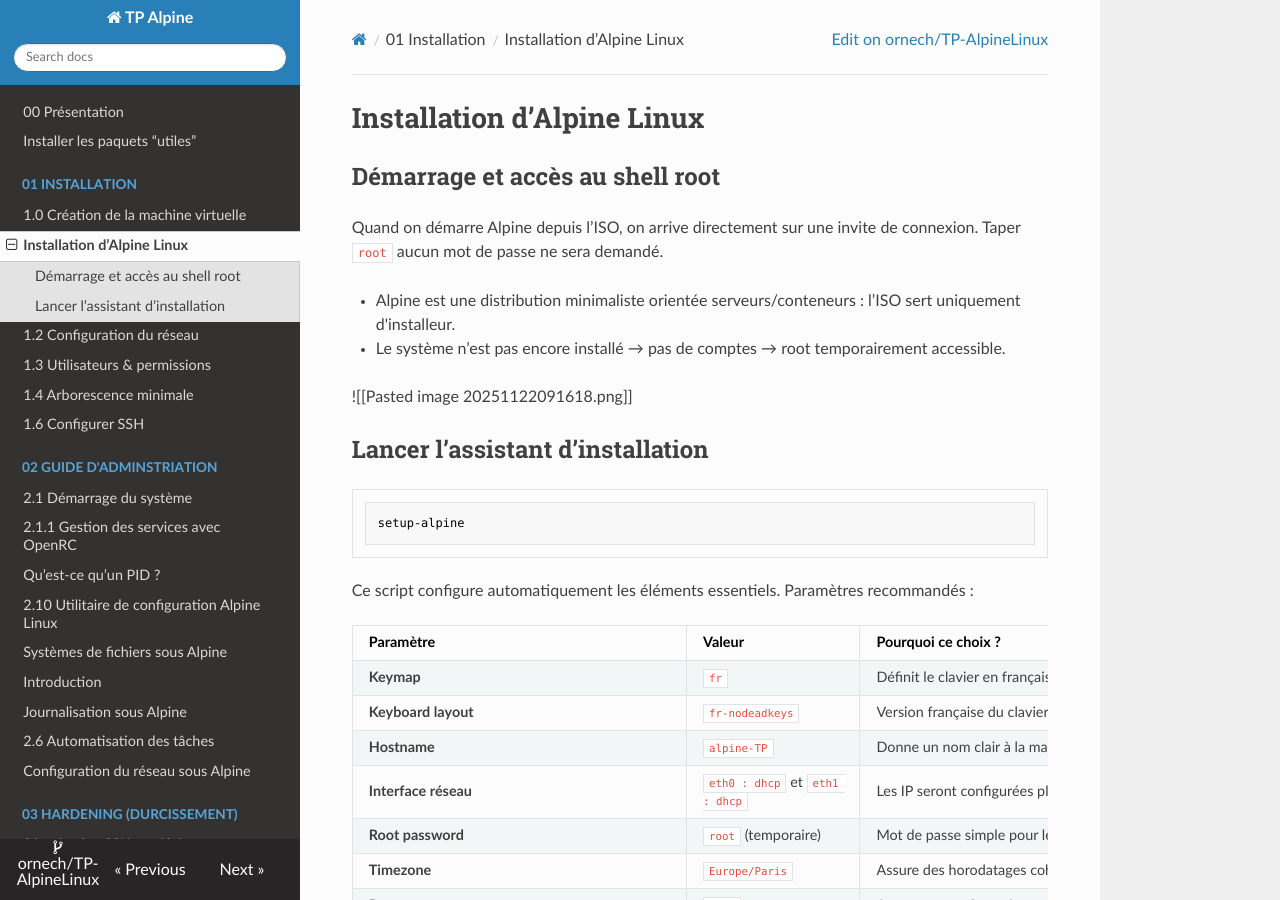
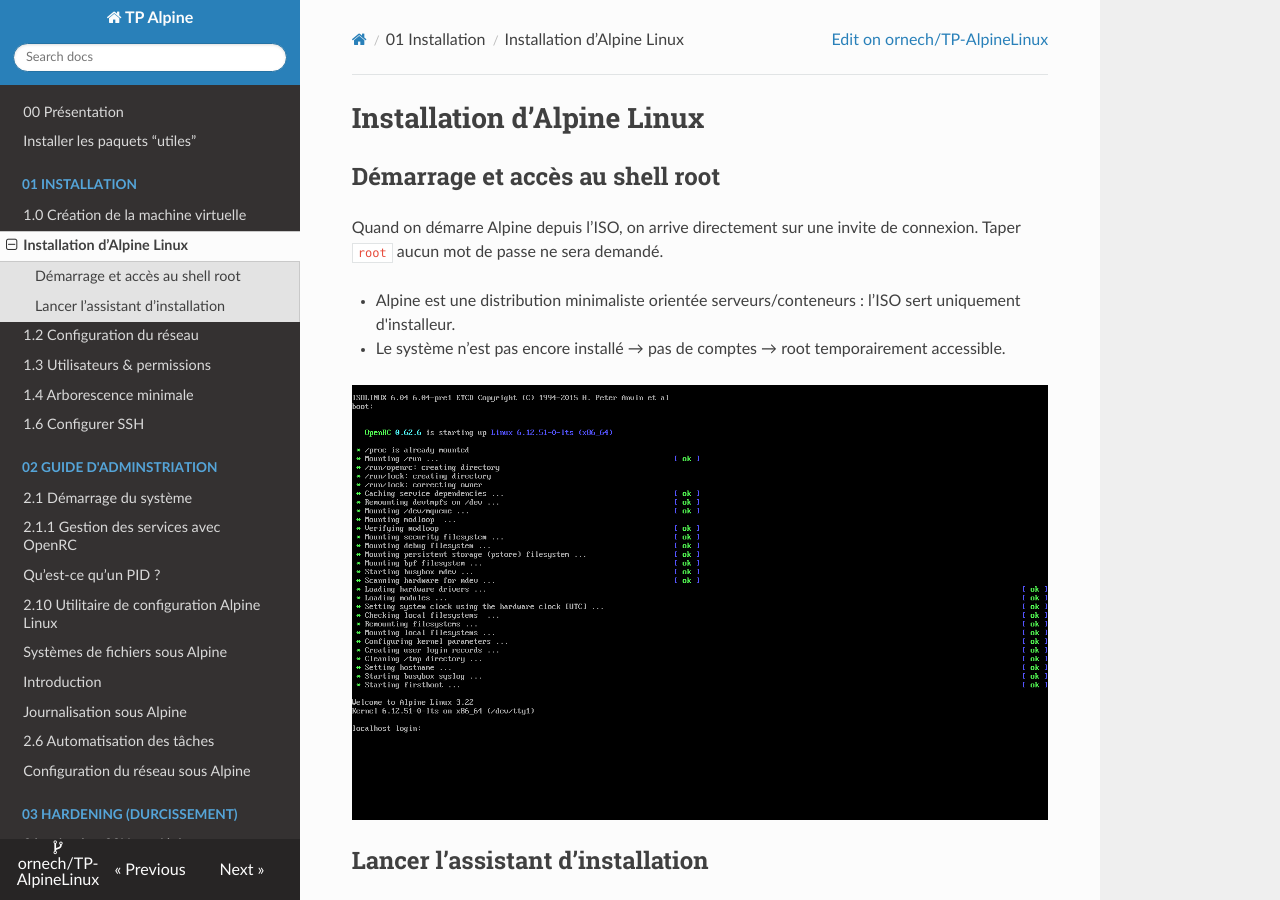
Before and after one commit to ornech/TP-AlpineLinux, an MkDocs documentation site: the page built from docs/01 Installation/1.1 Installation.md, in a window 1280 px wide and 900 px high. Built offline with MkDocs 1.6.1, drawn with Linux system fonts in a browser that asks for light colours; nearby versions of some CDN libraries.

Commit message:
fix image test

```diff
--- a/docs/01 Installation/1.1 Installation.md
+++ b/docs/01 Installation/1.1 Installation.md
@@ -6,7 +6,7 @@
 - Alpine est une distribution minimaliste orientée serveurs/conteneurs : l’ISO sert uniquement d'installeur.
 - Le système n’est pas encore installé → pas de comptes → root temporairement accessible.
 
-![[Pasted image 20251122091618.png]]
+![caputre](../Ressources/Pasted image 20251122091618.png)
 
 ## **Lancer l’assistant d’installation**
 
```
